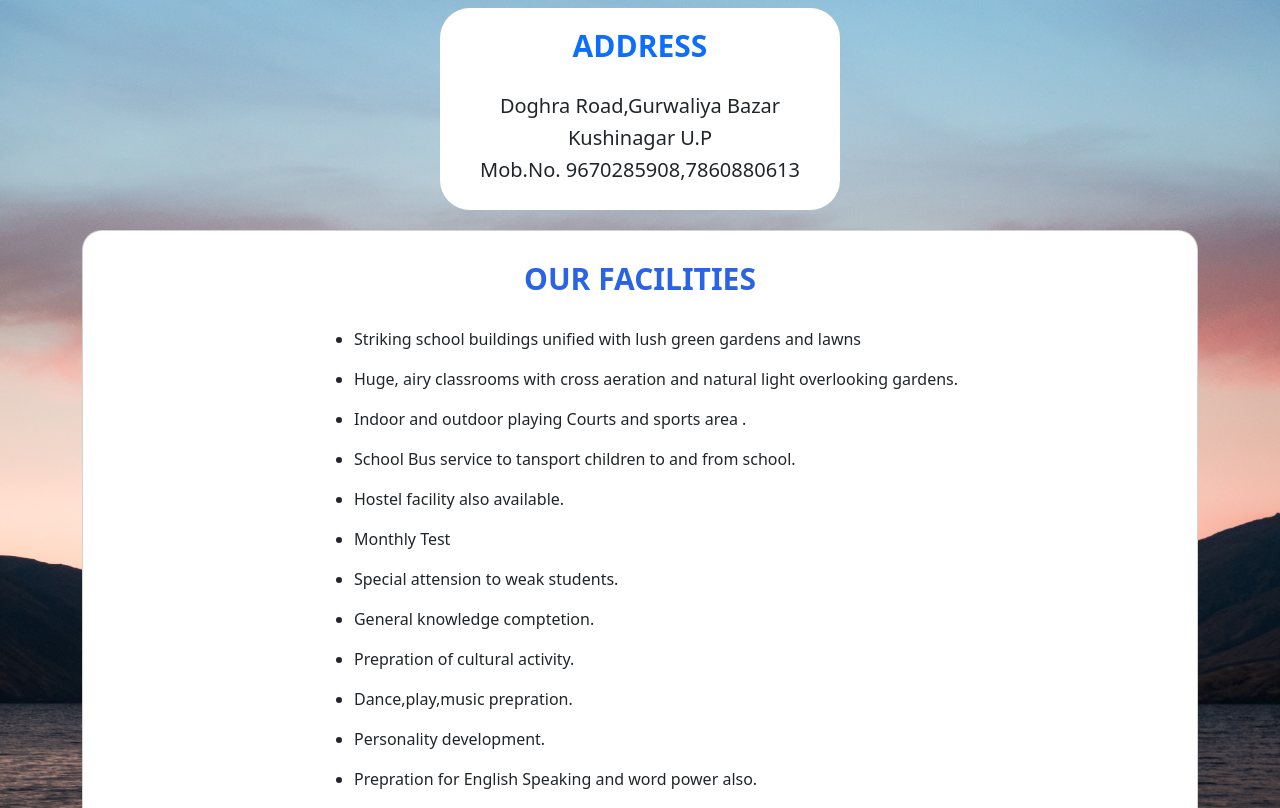
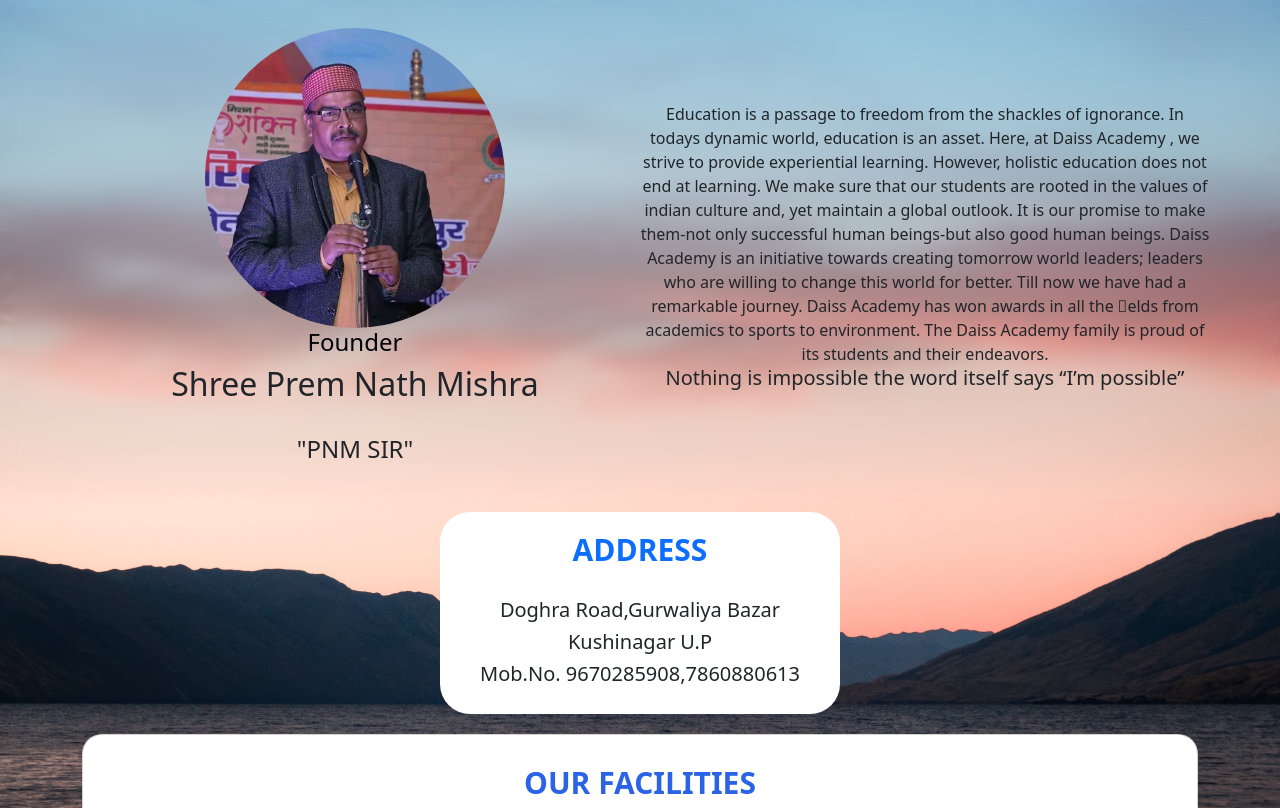
Before and after one commit to daissacademy2004/daissacademy2004.github.io, a plain HTML site: page index.html in a window 1280 px wide. Shown: the part 923-1731 px from the top of the page. Drawn offline with Linux system fonts and the light colour scheme.

Commit message:
update principal

```diff
--- a/index.html
+++ b/index.html
@@ -63,7 +63,7 @@
             </button>
         </div>
     </div>
-    <!-- <div class="founder-info">
+    <div class="founder-info">
         <div class="container">
             <div class="founder-info-left">
                 <img src="./image/founder.jpg">
@@ -84,7 +84,7 @@
                 <h5>Nothing is impossible the word itself says “I’m possible”</h5>
             </div>
         </div>
-    </div> -->
+    </div>
 
     <section class="container">
         <div class="card bg-transparent border-0" id="contactus">
```
